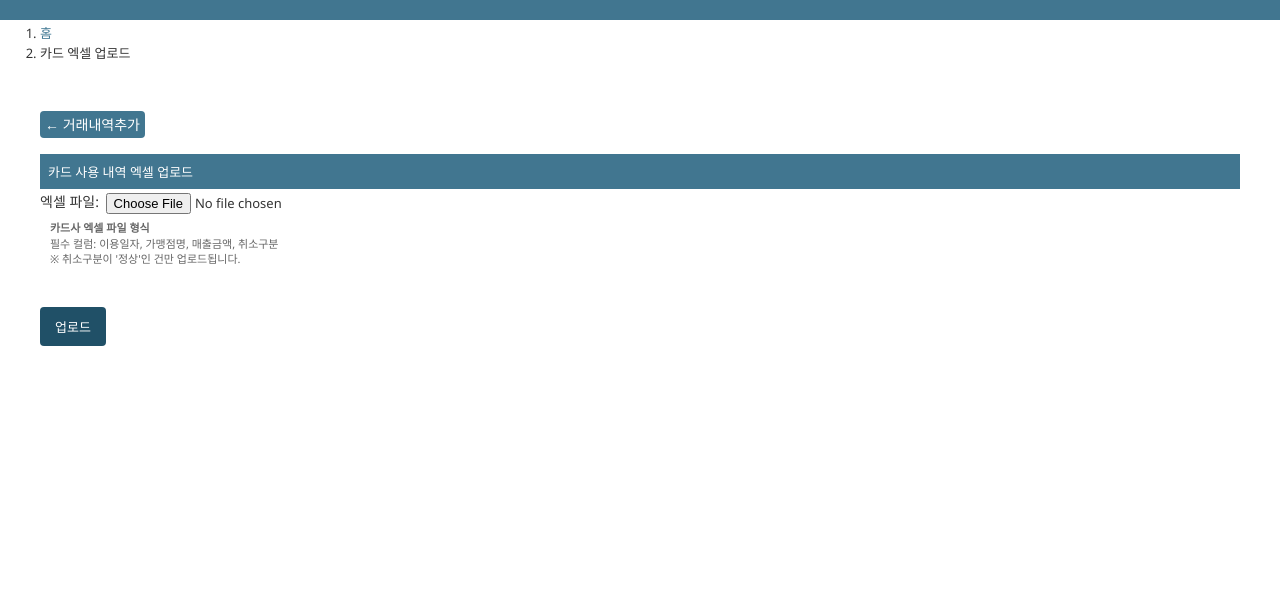
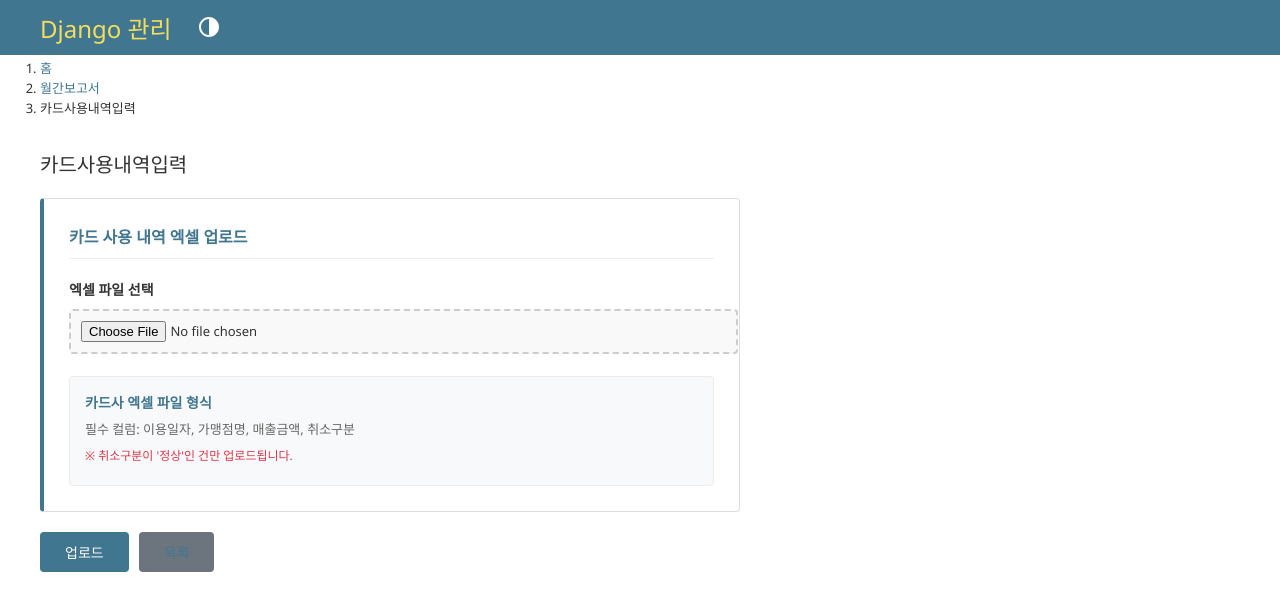
Before and after one commit to vanasso-deeplearning/vanasso, a Django app: template finance/templates/admin/card_upload.html in a window 1280 px wide. Shown: the top 611 px of the page. Run offline with Django 5.2, Linux system fonts and the light colour scheme; the template is opened without the code that fills it, so the values that code supplies are empty.

Commit message:
스냅샷 확정 기능 개선 및 카드사용내역입력 메뉴 추가
- 스냅샷 확정해제 시 is_confirmed 플래그 대신 레코드 삭제 방식으로 변경
- 예금/현금출납장 각각 개별 확정/확정해제 버튼 추가
- 월간보고서 메뉴에 '카드사용내역입력' 항목 추가 (2번)
- 카드 엑셀 업로드 화면 디자인 개선 (월간보고서 스타일 적용)
- 현금출납장 지출내역도 Transaction 테이블에 반영되도록 수정

Co-Authored-By: Claude Opus 4.5 <noreply@anthropic.com>

```diff
--- a/finance/templates/admin/budget_execution.html
+++ b/finance/templates/admin/budget_execution.html
@@ -205,8 +205,6 @@
     </div>
 
     <div class="btn-row">
-        <a href="{% url 'admin:budget_execution_print' year=year month=month %}"
-           class="btn btn-print" target="_blank">출력</a>
         <a href="{% url 'admin:monthly_report' %}?year={{ year }}&month={{ month }}"
            class="btn btn-secondary">목록</a>
     </div>
--- a/finance/templates/admin/card_upload.html
+++ b/finance/templates/admin/card_upload.html
@@ -1,42 +1,143 @@
-{% extends "admin/base.html" %}
-{% load i18n %}
+{% extends "admin/base_site.html" %}
+{% load i18n static %}
 
 {% block breadcrumbs %}
 <nav aria-label="breadcrumbs">
     <ol class="breadcrumb">
         <li class="breadcrumb-item"><a href="{% url 'admin:index' %}">홈</a></li>
-        <li class="breadcrumb-item active" aria-current="page">카드 엑셀 업로드</li>
+        <li class="breadcrumb-item"><a href="{% url 'admin:monthly_report' %}">월간보고서</a></li>
+        <li class="breadcrumb-item active">카드사용내역입력</li>
     </ol>
 </nav>
 {% endblock %}
 
 {% block content %}
-<h1>{{ title }}</h1>
+<style>
+    .upload-container {
+        max-width: 700px;
+    }
+    .upload-container h1 {
+        font-size: 20px;
+        margin-bottom: 20px;
+        color: #333;
+    }
+    .upload-box {
+        background: #fff;
+        border: 1px solid #ddd;
+        border-left: 4px solid #417690;
+        border-radius: 4px;
+        padding: 25px;
+        margin-bottom: 20px;
+    }
+    .upload-box h2 {
+        font-size: 16px;
+        color: #417690;
+        margin: 0 0 20px 0;
+        padding-bottom: 10px;
+        border-bottom: 1px solid #eee;
+    }
+    .form-group {
+        margin-bottom: 20px;
+    }
+    .form-group label {
+        display: block;
+        font-weight: bold;
+        margin-bottom: 8px;
+        color: #333;
+    }
+    .form-group input[type="file"] {
+        padding: 10px;
+        border: 2px dashed #ccc;
+        border-radius: 4px;
+        width: 100%;
+        background: #f9f9f9;
+        cursor: pointer;
+    }
+    .form-group input[type="file"]:hover {
+        border-color: #417690;
+        background: #f5f9fc;
+    }
+    .help-text {
+        background: #f8f9fa;
+        border: 1px solid #e9ecef;
+        border-radius: 4px;
+        padding: 15px;
+        margin-top: 15px;
+    }
+    .help-text strong {
+        display: block;
+        margin-bottom: 8px;
+        color: #417690;
+    }
+    .help-text p {
+        margin: 5px 0;
+        color: #666;
+        font-size: 13px;
+    }
+    .help-text .note {
+        color: #dc3545;
+        font-size: 12px;
+        margin-top: 10px;
+    }
+    .btn-row {
+        display: flex;
+        gap: 10px;
+        margin-top: 20px;
+    }
+    .btn {
+        padding: 10px 25px;
+        border: none;
+        border-radius: 4px;
+        font-size: 14px;
+        cursor: pointer;
+        text-decoration: none;
+        display: inline-block;
+    }
+    .btn-primary {
+        background: #417690;
+        color: white;
+    }
+    .btn-primary:hover {
+        background: #205067;
+        color: white;
+        text-decoration: none;
+    }
+    .btn-secondary {
+        background: #6c757d;
+        color: white;
+    }
+    .btn-secondary:hover {
+        background: #545b62;
+        color: white;
+        text-decoration: none;
+    }
+</style>
 
-<div style="margin-bottom: 20px;">
-    <a href="{% url 'admin:finance_transaction_add' %}" class="button">← 거래내역추가</a>
-</div>
+<div class="upload-container">
+    <h1>카드사용내역입력</h1>
 
     <form method="post" enctype="multipart/form-data">
         {% csrf_token %}
 
-    <fieldset class="module aligned">
+        <div class="upload-box">
             <h2>카드 사용 내역 엑셀 업로드</h2>
 
-        <div class="form-row">
-            <label for="excel_file">엑셀 파일:</label>
+            <div class="form-group">
+                <label for="excel_file">엑셀 파일 선택</label>
                 <input type="file" name="excel_file" id="excel_file" accept=".xlsx,.xls" required>
             </div>
 
-        <p class="help">
-            <strong>카드사 엑셀 파일 형식</strong><br>
-            필수 컬럼: 이용일자, 가맹점명, 매출금액, 취소구분<br>
-            ※ 취소구분이 '정상'인 건만 업로드됩니다.
-        </p>
-    </fieldset>
+            <div class="help-text">
+                <strong>카드사 엑셀 파일 형식</strong>
+                <p>필수 컬럼: 이용일자, 가맹점명, 매출금액, 취소구분</p>
+                <p class="note">※ 취소구분이 '정상'인 건만 업로드됩니다.</p>
+            </div>
+        </div>
 
-    <div class="submit-row">
-        <input type="submit" value="업로드" class="default">
+        <div class="btn-row">
+            <button type="submit" class="btn btn-primary">업로드</button>
+            <a href="{% url 'admin:monthly_report' %}" class="btn btn-secondary">목록</a>
         </div>
     </form>
+</div>
 {% endblock %}
--- a/finance/templates/admin/confirmed_budget.html
+++ b/finance/templates/admin/confirmed_budget.html
@@ -160,6 +160,7 @@
             {% endfor %}
         </select>
         <button type="button" class="btn-go" onclick="goToDate()">조회</button>
+        <a href="{% url 'admin:budget_execution_print' year=year month=month %}" class="btn-go" style="background: #28a745; text-decoration: none;" target="_blank">출력</a>
     </div>
 
     <div class="btn-row">
--- a/finance/templates/admin/confirmed_cashbook.html
+++ b/finance/templates/admin/confirmed_cashbook.html
@@ -148,6 +148,7 @@
             {% endfor %}
         </select>
         <button type="button" class="btn-go" onclick="goToDate()">조회</button>
+        <a href="{% url 'admin:cashbook_pdf' book_type=book_type year=year month=month %}" class="btn-go" style="background: #6c757d; text-decoration: none;" target="_blank">출력</a>
     </div>
 
     <div class="section-title"><span>1. 수입내역</span><span class="unit">(단위:원)</span></div>
```
Also changed, not shown: finance/admin.py (+75 -45 lines), finance/models.py (+27 -2 lines), finance/templates/admin/cashbook_combined.html (+30 -15 lines), finance/templates/admin/monthly_report_main.html (+9 -2 lines), finance/migrations/0014_add_deposit_ledger_model.py (added). Lines whose indentation alone changed are shown as unchanged.
